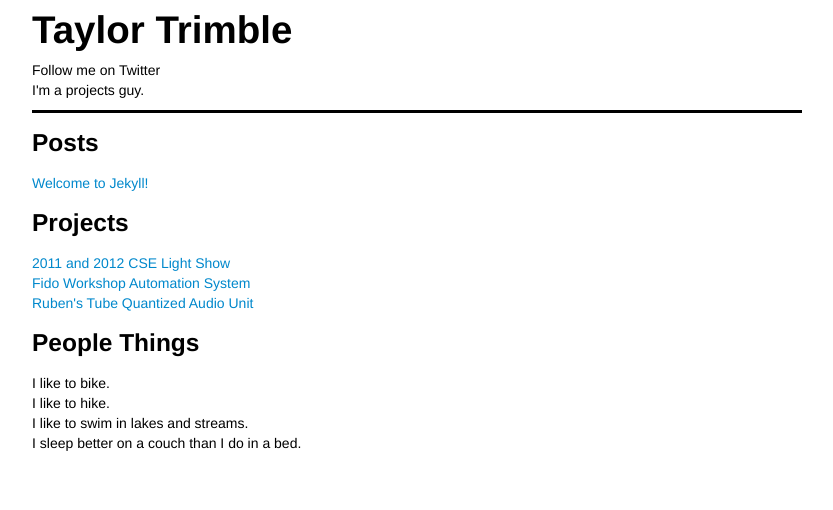
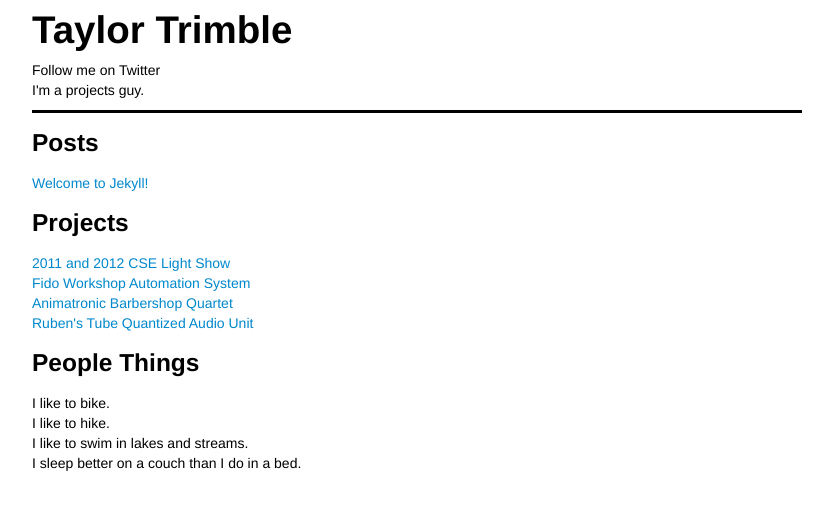
Before and after one commit to taylortrimble/tylrtrmbl.github.io, a Jekyll site: the page built from index.html, in a window 1280 px wide. Shown: the top 510 px of the page, without its empty margins (223-1056 px from the left). Built offline with Jekyll 4.4.1, drawn with Linux system fonts in a browser that asks for light colours.

Commit message:
Add barbershop project

```diff
--- a/index.html
+++ b/index.html
@@ -14,6 +14,7 @@ layout: default
     <h3>Projects</h3>
     <a href="/lightshow">2011 and 2012 CSE Light Show</a><br>
     <a href="/fido">Fido Workshop Automation System</a><br>
+    <a href="/abq">Animatronic Barbershop Quartet</a><br>
     <a href="/rubensq">Ruben's Tube Quantized Audio Unit</a><br>
 </div>
 
```
